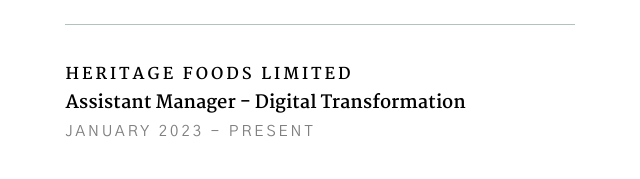
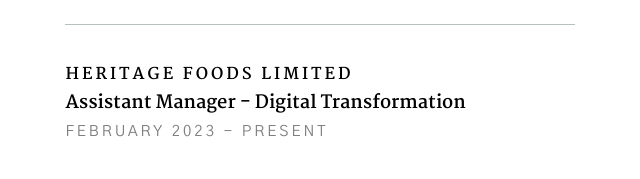
Before and after one commit to ranavikrantsingh/ranavikrantsingh.github.io, a plain HTML site: page index.html in a window 1280 px wide. Shown: the part 2000-2179 px from the top of the page, 25-665 px from the left. Drawn offline with nearby package versions, Linux system fonts and the light colour scheme.

Commit message:
changes made

```diff
--- a/index.html
+++ b/index.html
@@ -203,7 +203,7 @@
                     >Assistant Manager - Digital Transformation</span
                   >
                 </h6>
-                <div class="position__timeframe">January 2023 - Present</div>
+                <div class="position__timeframe">February 2023 - Present</div>
               </div>
 
               <p>
```
